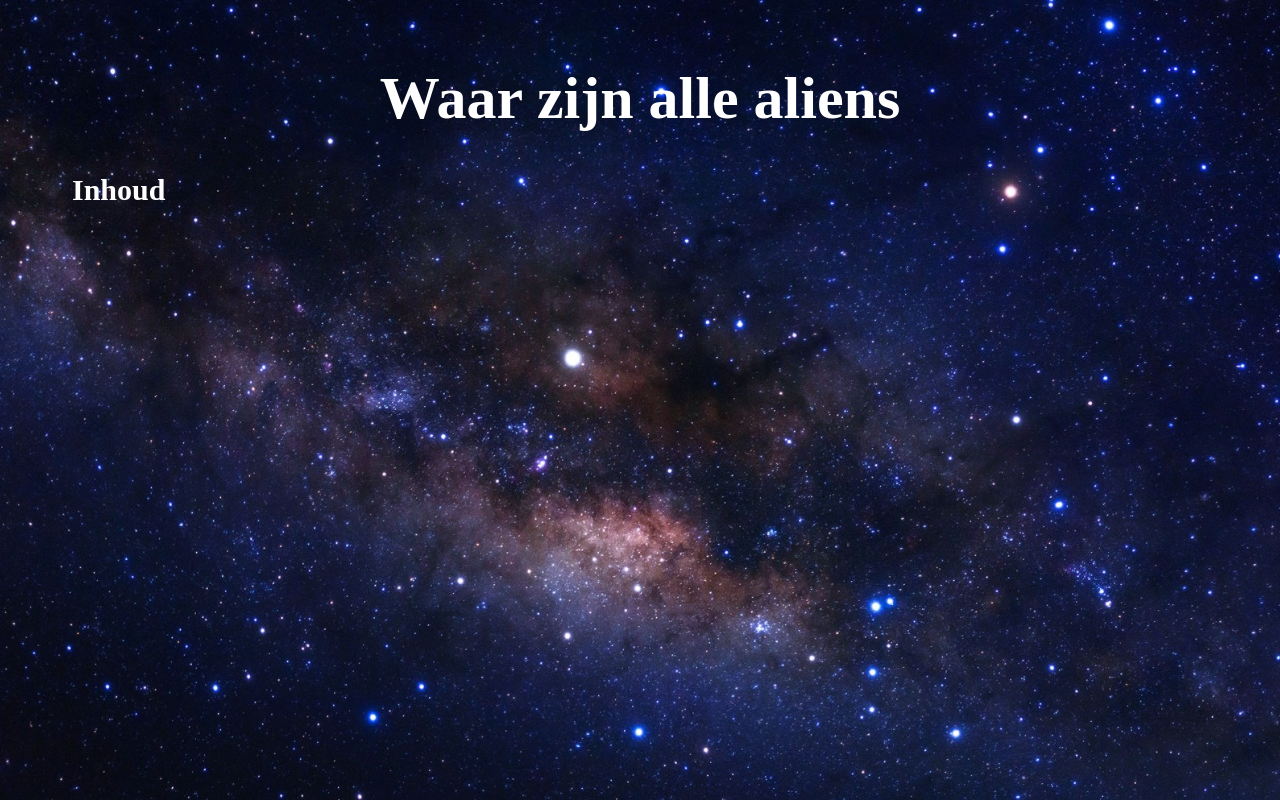
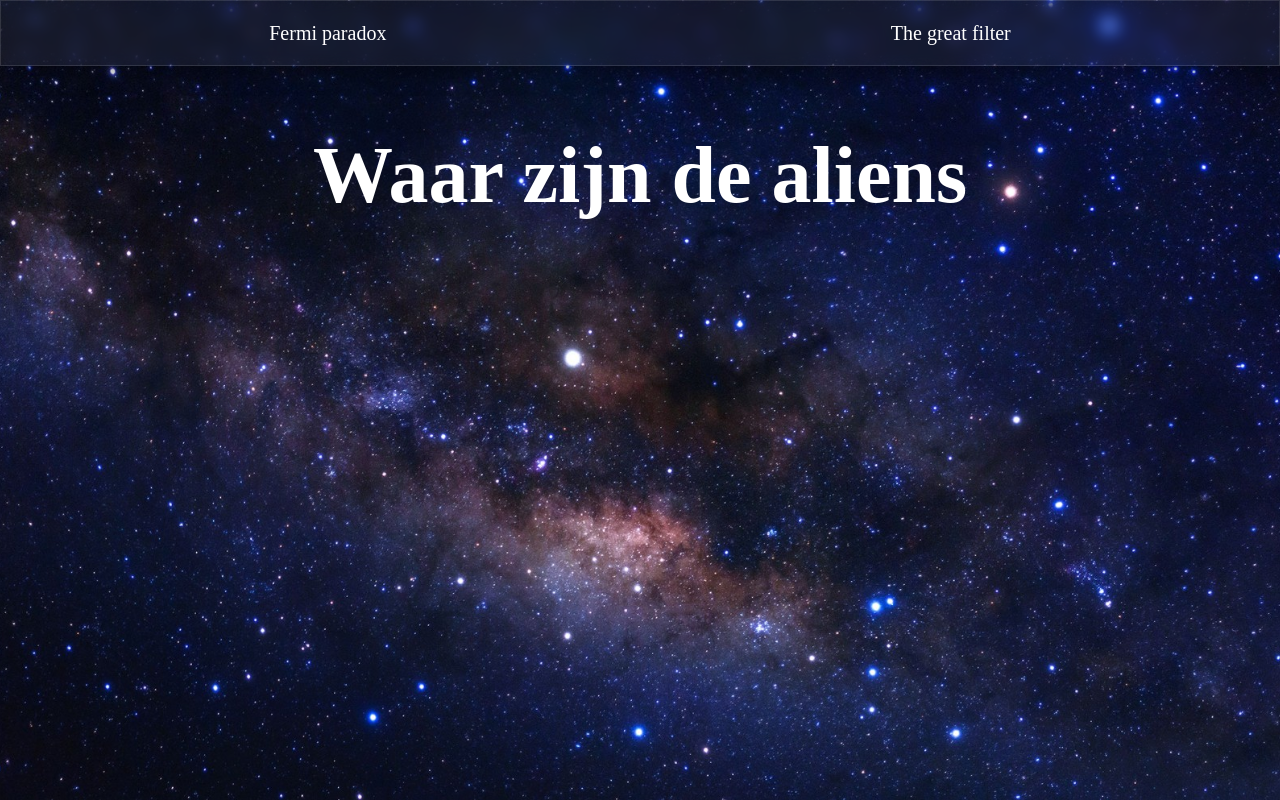
Before and after one commit to Quinten9789697/Where-are-aliens-BHP-PO, a plain HTML site: page index.html in a window 1280 px wide. Drawn offline with Linux system fonts and the light colour scheme.

Commit message:
added pages and navbar

```diff
--- /dev/null
+++ b/css/global.css
@@ -0,0 +1,35 @@
+body{
+    margin: 0;
+    padding: 0;
+}
+
+a{text-decoration: none;}
+
+.navbalk {
+  display: flex;
+  justify-content: space-around;
+  align-items: center;
+  height: 64px;
+  padding: 0 1rem;
+  background: rgba(255, 255, 255, 0.06);
+  -webkit-backdrop-filter: blur(8px);
+  backdrop-filter: blur(8px);
+  border: 1px solid rgba(255, 255, 255, 0.12);
+  box-shadow: 0 6px 20px rgba(0, 0, 0, 0.35);
+}
+
+.nav-item {
+  color: #fff;
+  text-decoration: none;
+  font-size: 20px;
+  margin: 0;
+  padding: 8px 14px;
+  background: transparent;
+  border-radius: 8px;
+  transition: background 0.25s ease, transform 0.15s ease;
+}
+
+.nav-item:hover {
+  background: rgba(255, 255, 255, 0.08);
+  transform: translateY(-2px);
+}
--- a/css/index.css
+++ b/css/index.css
@@ -3,15 +3,18 @@ body {
   background-repeat: no-repeat;
   background-size: cover;
   background-position: center;
+  text-align: center;
+  min-height: 100vh;
+background-color: #000;
 }
 
 h2{
-    font-size: 30px;
+    font-size: 40px;
 }
 
 .title{
     text-align: center;
-    font-size: 30px;
+    font-size: 40px;
     color: white;
 }
 
--- /dev/null
+++ b/html/Fermi_paradox.html
@@ -0,0 +1,14 @@
+<!DOCTYPE html>
+<html lang="nl">
+  <head>
+    <meta charset="UTF-8">
+    <meta name="viewport" content="width=device-width, initial-scale=1.0">
+    <title>Where are all the aliens - Fermi paradox</title>
+    <link rel="stylesheet" href="css/global.css">
+    <link rel="stylesheet" href="">
+    <link rel="icon" href="images/favicon%20alien.png">
+  </head>
+  <body>
+    <h1>The fermi paradox</h1>
+  </body>
+</html>
--- a/index.html
+++ b/index.html
@@ -1,20 +1,26 @@
-<!DOCTYPE html
+<!DOCTYPE html>
 <html lang="nl">
   <head>
     <meta charset="UTF-8">
     <meta name="viewport" content="width=device-width, initial-scale=1.0">
     <title>Where are all the aliens</title>
-    <link rel="stylesheet" href="../css/index.css"
-    <link rel"icon" href="./images/favicon alien.png"
+    <link rel="stylesheet" href="css/global.css">
+    <link rel="stylesheet" href="css/index.css">
+    <link rel="icon" href="images/favicon%20alien.png">
   </head>
-    <body>
-        <div class="content">
-            <div class="title">
-                <h1>Waar zijn alle aliens</h1>
-            </div>
-            <div>
-                <h2>Inhoud</h2>
-            </div>
-        </div>
-        </body>
-    </html>
+  <body>
+    <nav class="navbalk">
+      <a href="/html/Fermi_paradox.html">
+        <div class="nav-item">Fermi paradox</div>
+      </a>
+      <a href="/html/Great_filter.html">
+        <div class="nav-item">The great filter</div>
+      </a>
+    </nav>
+    <main class="content">
+      <header class="title">
+        <h1>Waar zijn de aliens</h1>
+      </header>
+    </main>
+  </body>
+</html>
```
Also changed, not shown: html/Great_filter.html (added, +14 -0 lines), css/Fermi_paradox.css (added).
